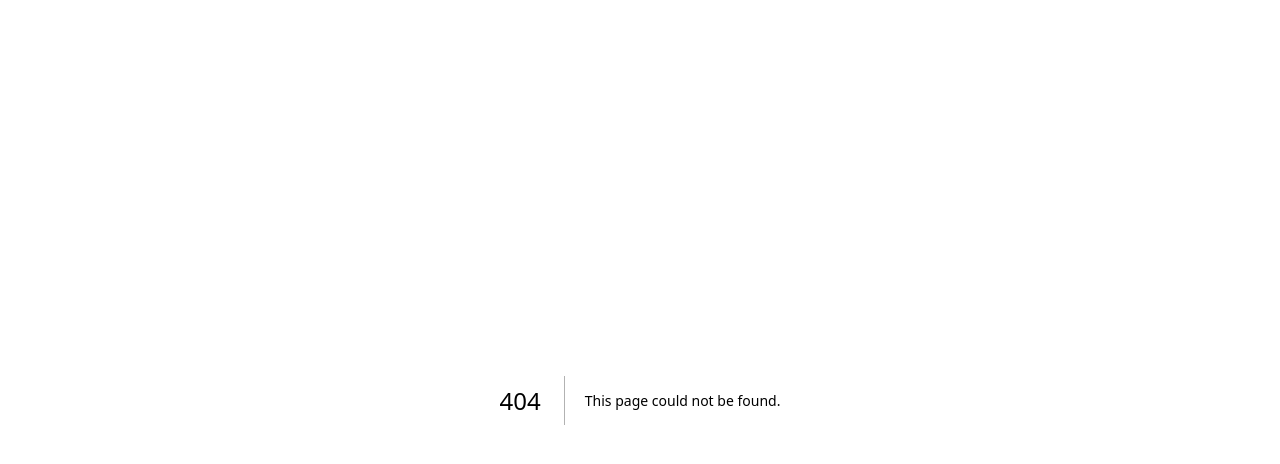
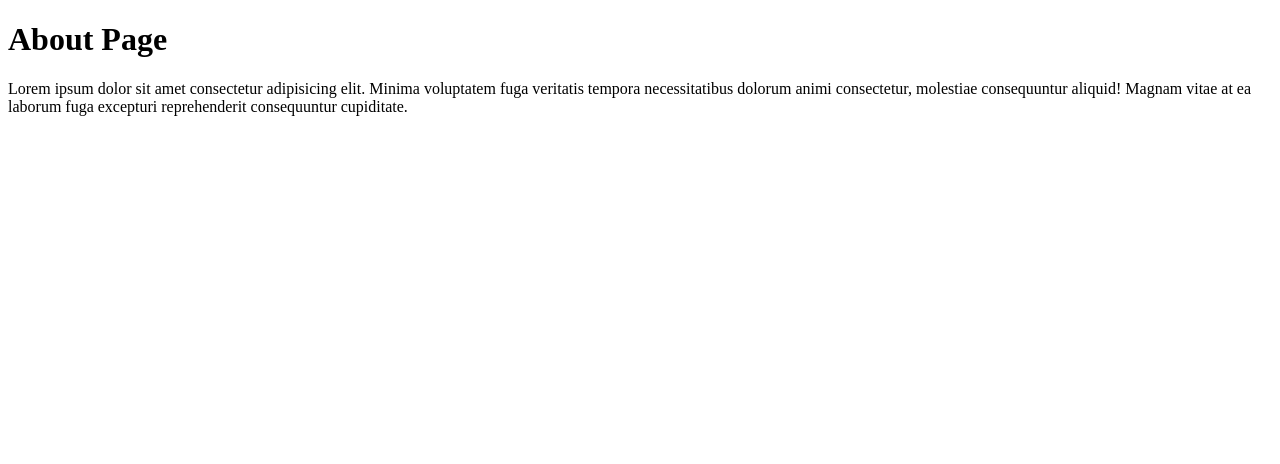
Before and after one commit to gepdev/turborepo-basic-extended, a Next.js app in the folder apps/web/: page /about in a window 1280 px wide. Before the commit this address had no page. Shown: the top 464 px of the page. Built offline with nearby package versions, Linux system fonts and the light colour scheme.

Commit message:
chore: about page

```diff
--- /dev/null
+++ b/apps/web/pages/about.tsx
@@ -0,0 +1,17 @@
+import Head from "next/head";
+import { Button } from "ui";
+
+export default function Web() {
+  return (
+    <>
+    <Head>
+      <meta name="og:title" content="About page" />
+      <meta name="og:url" content="https://master.d2nmw557tj47ph.amplifyapp.com/about.html" />
+    </Head>
+    <main>
+      <h1>About Page</h1>
+      <p>Lorem ipsum dolor sit amet consectetur adipisicing elit. Minima voluptatem fuga veritatis tempora necessitatibus dolorum animi consectetur, molestiae consequuntur aliquid! Magnam vitae at ea laborum fuga excepturi reprehenderit consequuntur cupiditate.</p>
+    </main>
+    </>
+  );
+}
--- a/apps/web/pages/index.tsx
+++ b/apps/web/pages/index.tsx
@@ -5,7 +5,6 @@ export default function Web() {
   return (
     <>
     <Head>
-      <link rel="canonical" href="https://master.d2nmw557tj47ph.amplifyapp.com/about.html" />
       <meta name="og:title" content="Title di prova" />
       <meta name="og:url" content="https://master.d2nmw557tj47ph.amplifyapp.com/about.html" />
     </Head>
```
